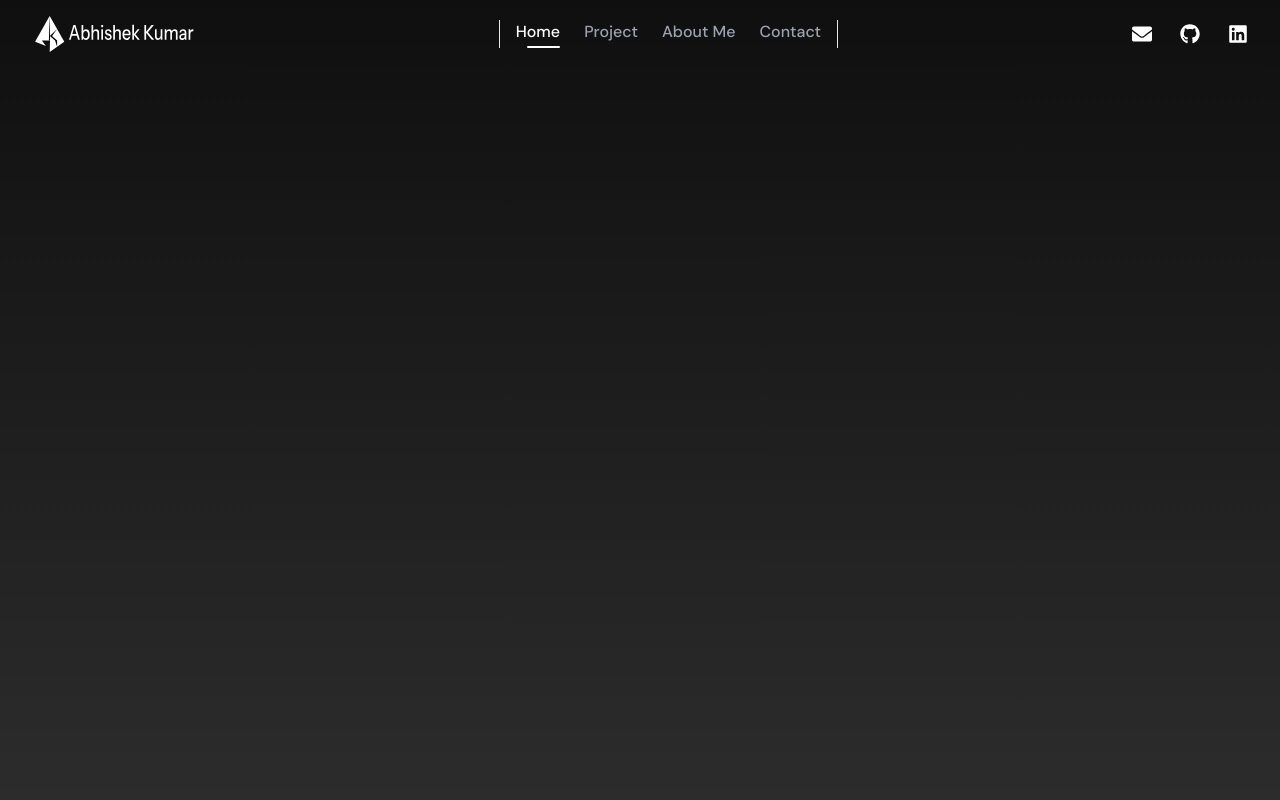
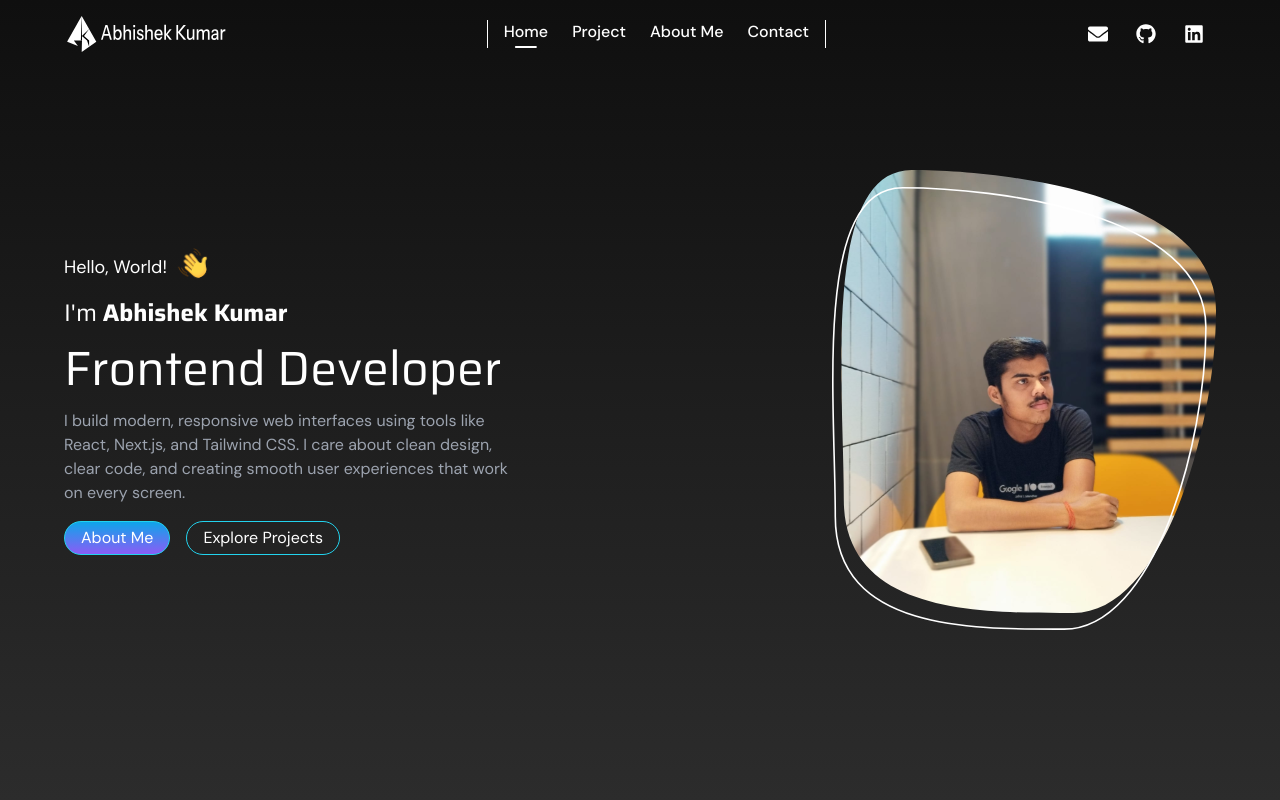
Before and after one commit to abhishek-kumar-05/Ak-Profile, a React (Vite) app: page / in a window 1280 px wide. Shown: the top 800 px of the page. Built offline with nearby package versions, Linux system fonts and the light colour scheme.

Commit message:
created hero section and making logic to change dynamicaly color in navbar on scroll

```diff
--- a/src/App.jsx
+++ b/src/App.jsx
@@ -1,10 +1,13 @@
 import Hero from "./component/Hero";
+import Navbar from "./component/Navbar";
+import Project from "./component/Project";
 
 export default function App() {
   return (
     <>
+      <Navbar />
       <Hero />
-
+      <Project/>
     </>
   );
 }
--- /dev/null
+++ b/src/component/Button.jsx
@@ -0,0 +1,14 @@
+const Button = ({text, link}) => {
+  return (
+    <div className="flex items-center">
+      <a
+        href={link}
+        className="px-4 py-1 rounded-full bg-gradient-to-b from-[#0EA5E9] to-[#8B5CF6] text-white border border-[#22D3EE]"
+      >
+        {text}
+      </a>
+    </div>
+  );
+};
+
+export default Button;
--- a/src/component/Hero.jsx
+++ b/src/component/Hero.jsx
@@ -1,6 +1,8 @@
 import { useLayoutEffect, useRef } from "react";
 import gsap from "gsap";
-import Navbar from "./Navbar";
+import ProfileImage from "../assets/Hero_Image.svg";
+import WavingHand from "../assets/Waving-hand.svg";
+import Button from "./Button";
 
 const Hero = () => {
   const heroRef = useRef();
@@ -15,15 +17,58 @@ const Hero = () => {
     });
   }, []);
   return (
-    <div
-      className="h-[100vh] w-full  px-4"
-      style={{
-        background: "linear-gradient(180deg, #0F0F0F, #2C2C2C)",
-      }}
-    >
-      <Navbar/>
+    <>
+      <section
+        id="hero"
+        className="fixed top-0 left-0 w-full h-screen z-0 flex items-center justify-center text-white px-4 pt-20 lg:pt-0 pb-6 lg:pb-0 sm:px-8 md:px-16"
+        style={{
+          background: "linear-gradient(180deg, #0F0F0F, #2C2C2C)",
+        }}
+      >
+        <div className="max-w-7xl w-full grid grid-cols-1 md:grid-cols-2 gap-12 items-center">
+          <div className="space-y-4 text-left">
+            <p className="text-lg flex items-end gap-2">
+              Hello, World!
+              <span className="flex items-start">
+                <img
+                  src={WavingHand}
+                  alt="waving hand image"
+                  className="w-auto h-9 animate-wave"
+                />
+              </span>
+            </p>
+            <h2 className="text-xl sm:text-2xl">
+              I'm <strong>Abhishek Kumar</strong>
+            </h2>
+            <h1 className="text-3xl sm:text-4xl md:text-5xl leading-tight">
+              Frontend Developer
+            </h1>
+            <p className="text-gray-400 max-w-md mx-auto md:mx-0 text-sm sm:text-base">
+              I build modern, responsive web interfaces using tools like React,
+              Next.js, and Tailwind CSS. I care about clean design, clear code,
+              and creating smooth user experiences that work on every screen.
+            </p>
+            <div className="flex flex-wrap  md:justify-start gap-4 mt-6">
+              <Button text="About Me" link="#" />
+              <a
+                href="#"
+                className="px-4 py-1 rounded-full  text-white border border-[#22D3EE]"
+              >
+                Explore Projects
+              </a>
+            </div>
+          </div>
 
-    </div>
+          <div className="flex justify-center lg:justify-end">
+            <img
+              src={ProfileImage}
+              alt="hero scetion profile image."
+              className="w-60 sm:w-72 md:w-full h-auto max-w-sm "
+            />
+          </div>
+        </div>
+      </section>
+    </>
   );
 };
 
--- a/src/component/Navbar.jsx
+++ b/src/component/Navbar.jsx
@@ -20,6 +20,7 @@ const Navbar = () => {
     { label: "Contact", href: "#" },
   ];
   const [activeLink, setActiveLink] = useState("Home");
+  const [scrolledPastHero, setScrolledPastHero] = useState(false);
 
   useEffect(() => {
     const handleResize = () => {
@@ -30,32 +31,51 @@ const Navbar = () => {
     window.addEventListener("resize", handleResize);
     return () => window.removeEventListener("resize", handleResize);
   }, []);
+
+  useEffect(() => {
+    const handleScroll = () => {
+      const heroHeight = window.innerHeight; // Hero takes full screen
+      setScrolledPastHero(window.scrollY >= heroHeight - 80);
+    };
+
+    window.addEventListener("scroll", handleScroll);
+    handleScroll(); // run once on mount
+
+    return () => window.removeEventListener("scroll", handleScroll);
+  }, []);
+
   return (
     <>
-      <div className="hidden w-full fixed top-0 left-0 px-8 py-4 text-white z-50 bg-transparent md:flex items-center justify-between">
+      <nav
+        className={`hidden w-full fixed top-0 left-0 px-16 py-4 z-50 transition-all duration-500 md:flex items-center justify-between ${
+          scrolledPastHero
+            ? "bg-[#F6F5F0] text-black shadow-lg border-black"
+            : "bg-transparent text-white border-white"
+        }`}
+      >
         <div>
           <a href="#" onClick={() => setActiveLink("Home")}>
             <img src={Logo} alt="ak logo " className="w-auto h-9" />
           </a>
         </div>
-        <div className="flex items-center gap-6 text-base font-medium border-x px-4">
+        <div className="flex items-center md:gap-4 lg:gap-6 text-base font-medium border-x border-current px-4">
           {links.map((link) => (
             <a
               key={link.label}
               href={link.href}
               onClick={() => setActiveLink(link.label)}
               className={`relative pb-1 transition-colors duration-500 ease-in-out ${
-                activeLink === link.label ? "text-white" : "text-gray-400"
+                activeLink === link.label ? "text-current" : "text-current"
               }`}
             >
               {link.label}{" "}
               {activeLink === link.label && (
-                <span className="absolute left-1/4 bottom-0 w-3/4 h-[2px] bg-white rounded-full transition-all duration-500 ease-in-out"></span>
+                <span className="absolute left-1/2 -translate-x-1/2 bottom-0 w-1/2 h-[2px] bg-current rounded-full transition-all duration-500 ease-in-out"></span>
               )}
             </a>
           ))}
         </div>
-        <div className="flex items-center gap-7 text-xl">
+        <div className="flex items-center gap-7 text-xl px-3">
           <a href="mailto:13.tech.ak@gmail.com" aria-label="Email">
             <FaEnvelope />
           </a>
@@ -74,7 +94,7 @@ const Navbar = () => {
             <FaLinkedin />
           </a>
         </div>
-      </div>
+      </nav>
 
       {/* Mobile apearence */}
       {!menuAppear && (
--- /dev/null
+++ b/src/component/Project.jsx
@@ -0,0 +1,16 @@
+import React from "react";
+
+const Project = () => {
+  return (
+    <>
+      <section
+        id="projects"
+        className="relative z-10 mt-[100vh] min-h-screen rounded-t-[35px] bg-[#F6F5F0] text-black flex items-center justify-center"
+      >
+        <h2 className="text-4xl font-semibold">Second Section</h2>
+      </section>
+    </>
+  );
+};
+
+export default Project;
--- a/src/index.css
+++ b/src/index.css
@@ -20,3 +20,29 @@ h5,
 h6 {
   @apply font-heading;
 }
+
+@keyframes wave {
+  0% {
+    transform: rotate(0deg);
+  }
+  20% {
+    transform: rotate(14deg);
+  }
+  40% {
+    transform: rotate(-8deg);
+  }
+  60% {
+    transform: rotate(14deg);
+  }
+  80% {
+    transform: rotate(-4deg);
+  }
+  100% {
+    transform: rotate(0deg);
+  }
+}
+
+.animate-wave {
+  animation: wave 2s infinite;
+  transform-origin: 70% 70%;
+}
```
Also changed, not shown: src/assets/Hero_Image.svg (added), src/assets/Waving-hand.svg (added).
